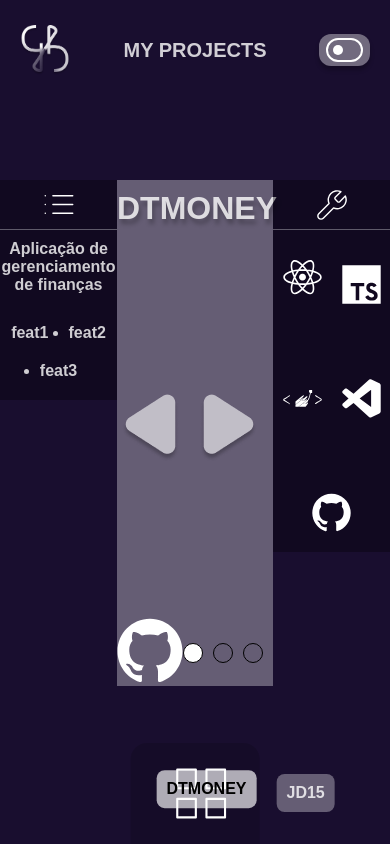
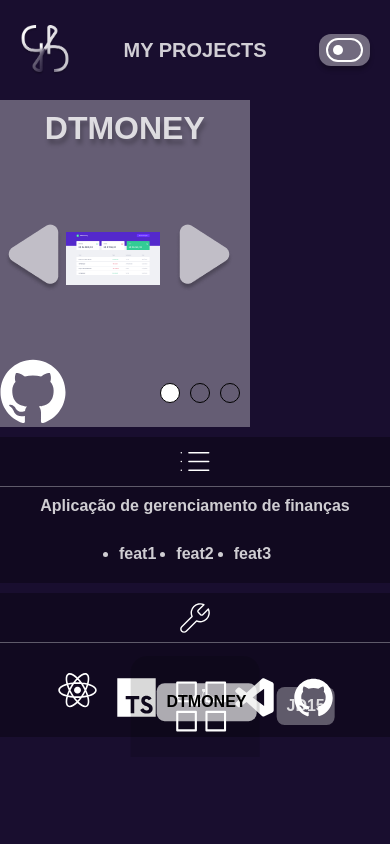
Before and after one commit to gabrielb-ss/my-portfolio, a React (Vite) app: page / in a window 390 px wide. Built offline with nearby package versions, Linux system fonts and the light colour scheme.

Commit message:
feat(Projects): add responsiveness to component

```diff
--- a/src/components/Projects/styles.ts
+++ b/src/components/Projects/styles.ts
@@ -1,8 +1,28 @@
 import styled from 'styled-components';
 
 export const Container = styled.div`
-  width: 100vw;
-  height: 60vh;
-  margin-top: 8rem;
-  display: flex;
+
+  width: 100%;
+  height: 66vh;
+  display: grid;
+  grid-template-columns: 1.8fr 6.4fr 1.8fr;
+  grid-template-areas:
+  "features slides tools";
+
+  @media (max-width:750px){
+    height: 100%;
+    padding-bottom: 2rem;
+    position: relative;
+    display: flex;
+    gap: 1rem;
+    flex-direction: column;
+    > :nth-child(2) {
+      order: -1;
+    }
+
+    > :last-child {
+      order: -1;
+    }
+  }
+
 `
```
Also changed, not shown: src/components/Projects/index.tsx (line endings or trailing spaces).
